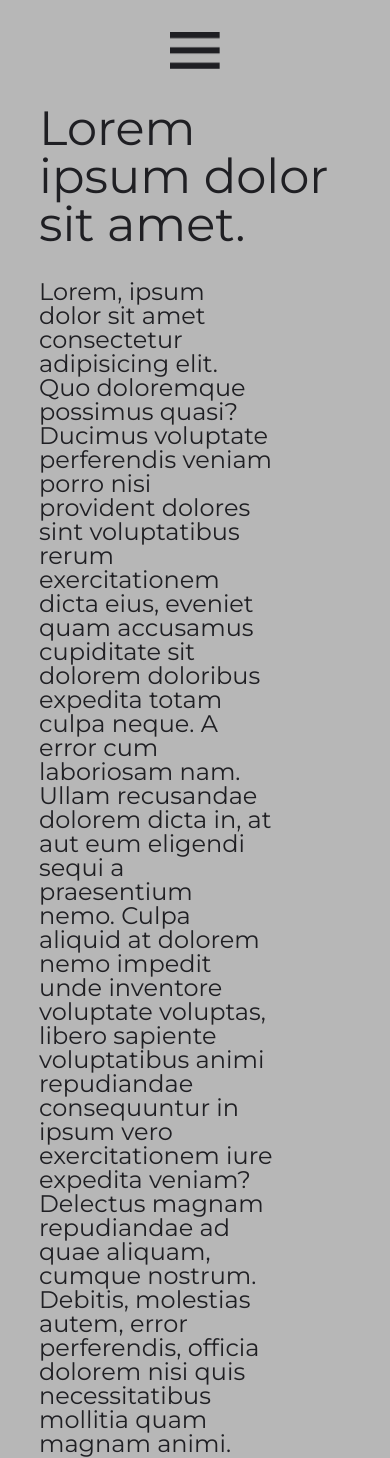
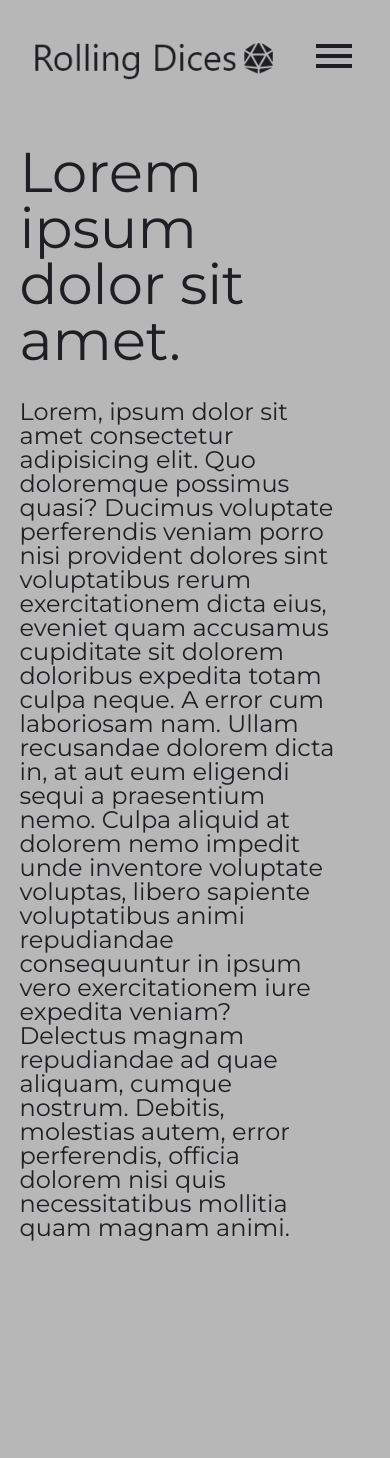
Before and after one commit to raphaelvdossantos/DnDCharSheet, a Django app: page / in a window 390 px wide. After the commit the page ends 1241 px from the top, so only its background shows below. Run offline with Django 3.2, Linux system fonts and the light colour scheme.

Commit message:
home page modificatons

```diff
--- /dev/null
+++ b/NextSession/main/static/js/homeButtons.js
@@ -0,0 +1,6 @@
+var menuButton = document.querySelector('.main-menu');
+
+menuButton.addEventListener('click', () => {
+    var navList = document.querySelector(".nav-list");
+    navList.classList.toggle("open-nav")
+});
--- a/NextSession/main/static/js/loginButtons.js
+++ /dev/null
@@ -1,5 +0,0 @@
-var menuButton = document.querySelector('#main-menu');
-menuButton.addEventListener('click', () => {
-    var menuNav = document.querySelector("#nav-bar");
-    menuNav.classList.toggle("nav-bar-open")
-});
--- a/NextSession/main/static/styles/home.css
+++ b/NextSession/main/static/styles/home.css
@@ -13,35 +13,38 @@ body a {
     text-decoration: none;
 }
 
-.nav-bar {
+nav {
     position: relative;
-    margin: 1.5em 2em;
-    max-width: 100vw;
-    display: flex;
-    justify-content: space-between;
+    display: grid;
+    grid-template-columns: 1fr 1fr;
     align-items: center;
-    border: none;
+    z-index: 2;
 }
 
 .main-logo {
-    justify-self: start;
+    padding: 1em 0 1em 2em;
 }
 
 .nav-list {
+    justify-self: end;
     display: flex;
     font-size: 1.5em;
     font-weight: bold;
+    letter-spacing: 2px;
+    padding: 1em 2em 1em 0;
 }
 
 .nav-item {
-    margin-left: 2em;
-    letter-spacing: 1px;
+    margin-left: 2rem;
+    padding-bottom: 0.5rem;
+    border-bottom: 3px solid #b7b7b7 ;
     transition: 200ms;
 }
 
 .nav-item:hover {
-    opacity: 0.8;
-    transform: scale(1.05);
+    transition: 200ms;
+    border-bottom-color: #1f1f23;
+
 }
 
 .main-menu {
@@ -49,81 +52,104 @@ body a {
     overflow: hidden;
 }
 
-.content {
-    margin: 5em;
+main {
+    position: relative;
+    margin: 0 auto 0 2rem;
+    width: 60vw;
 }
 
 .main-title {
-    max-width: 45vw;
-    font-size: 4em;
-    margin-bottom: 2rem;
+    position: relative;
+    font-size: 3.5em;
+    margin-right: 1em;
+    margin-top: 2rem;
 }
 
 .main-content {
+    margin-top: 2rem;
+    margin-right: 2rem;
     font-size: 1.5em;
-    width: 60vw;
+}
+
+@media (max-width: 730px) {
+    nav {
+        grid-template-rows: 1fr 1fr;
+        grid-template-columns: 1fr;
+        justify-items: center;
+    }
+    .main-logo {
+        padding-left: 0;
+    }
+    .nav-list {
+        justify-self: center;
+        padding-right: 0;
+    }
+    .nav-item {
+        margin: 0 2rem;
+    }
+    main {
+        position: relative;
+        margin: 0 auto;
+        width: 90vw;
+    }
+
+    .main-title {
+        position: relative;
+        font-size: 3.5em;
+        margin-right: 1em;
+        margin-top: 2rem;
+    }
+
+    .main-content {
+        margin-top: 2rem;
+        margin-right: 2rem;
+        font-size: 1.5em;
+    }
 }
 
 @media (max-width: 500px) {
 
-    .nav-bar {
+    body a {
+        color: white;
+    }
+    nav {
+        grid-template-rows: 1fr;
+        grid-template-areas: "logo menu";
+    }
+    .main-logo {
+        grid-area: logo;
+        height: 3em;
+        width: auto;
+        margin: 1em 2em;
+    }
+    .nav-list {
         flex-direction: column;
-        justify-content: space-evenly;
-        margin: 0;
-        height: 0;
-        padding-top: 5em;
-        overflow: hidden;
+        position: fixed;
         height: 100%;
         width: 0;
-        position: fixed;
-        z-index: 1;
-        top: 0;
-        left: 0;
-        background:#6E98E1;
-        overflow-x: hidden;
-        transition: all 0.7s ease;
+        background-color: #1f1f23;
+        text-align: center;
+        padding: 1em 0;
+        font-size: 2.5em;
+        overflow: hidden;
+        transition: width 400ms ease-in-out;
     }
-
-    .main-logo {
-        justify-self: end;
+    .open-nav {
+        width: 100%;
+        transition: width 400ms ease-in-out;
     }
-
-
-    .nav-list {
-        flex-direction: column;
-    }
-
     .nav-item {
-        margin: 2em auto;
-    }
-
-    .nav-bar-open {
-        width: 100vw;
-    }
-
-    .content {
-        max-width: 80vw;
-        margin: 0 auto;
-    }
-
-    .main-title{
-        max-width: 100vw;
-        font-size: 3em;
-        margin-bottom: 2rem;
-    }
-
-    .main-menu {
-        min-width: 50px;
-        height: auto;
-        margin: 2em 0;
-        position: relative;
-        text-align: center;
+        margin: 1em 0;
+        border: none;
         z-index: 2;
     }
-
-    .main-menu img{
-        max-width: 50px;
-        height: auto;
+    .main-menu {
+        justify-self: end;
+        grid-area: menu;
+        height: 3em;
+        width: auto;
+        margin: 1em 2em;
+        z-index: 2;
+        cursor: pointer;
     }
-
 }
--- a/NextSession/main/templates/main/header.html
+++ b/NextSession/main/templates/main/header.html
@@ -17,6 +17,6 @@
         {% block content %}
         {% endblock %}
     </div>
-    <script src="{% static './js/loginButtons.js' %}"></script>
+    <script src="{% static './js/homeButtons.js' %}"></script>
 </body>
 </html>
--- a/NextSession/main/templates/main/home.html
+++ b/NextSession/main/templates/main/home.html
@@ -2,11 +2,11 @@
 
 {% block content %}
 
-<div class="content">
+<main>
     <h1 class="main-title">Lorem ipsum dolor sit amet.</h1>
     <div class="main-content">
         <p>Lorem, ipsum dolor sit amet consectetur adipisicing elit. Quo doloremque possimus quasi? Ducimus voluptate perferendis veniam porro nisi provident dolores sint voluptatibus rerum exercitationem dicta eius, eveniet quam accusamus cupiditate sit dolorem doloribus expedita totam culpa neque. A error cum laboriosam nam. Ullam recusandae dolorem dicta in, at aut eum eligendi sequi a praesentium nemo. Culpa aliquid at dolorem nemo impedit unde inventore voluptate voluptas, libero sapiente voluptatibus animi repudiandae consequuntur in ipsum vero exercitationem iure expedita veniam? Delectus magnam repudiandae ad quae aliquam, cumque nostrum. Debitis, molestias autem, error perferendis, officia dolorem nisi quis necessitatibus mollitia quam magnam animi.</p>
     </div>
-</div>
+</main>
 
 {% endblock %}
--- a/NextSession/main/templates/main/includes/navbar.html
+++ b/NextSession/main/templates/main/includes/navbar.html
@@ -1,16 +1,10 @@
 {% load static %}
 <nav>
-    <figure class="main-menu" id="main-menu">
-        <img src="{% static './imgs/main-menu.png' %}" alt="logo">
-    </figure>
-    <div class="nav-bar" id="nav-bar">
-        <figure class="main-logo">
-            <a href="/"><img src="{% static './imgs/main-logo.png' %}" alt="logo"></a>
-        </figure>
-        <ul class="nav-list">
-            <li class="nav-item"><a href="/">Home</a></li class="nav-item">
-                <li class="nav-item"><a href="/register">Registrar</a></li>
-                <li class="nav-item"><a href="/login">Login</a></li>
-        </ul>
-    </div>
+    <img class="main-logo" src="{% static './imgs/main-logo.png' %}" alt="logo">
+    <ul class="nav-list">
+        <a href="/"><li class="nav-item">Home</li class="nav-item"></a>
+        <a href="/register"><li class="nav-item">Registrar</li></a>
+        <a href="/login"><li class="nav-item">Login</li></a>
+    </ul>
+    <img class="main-menu" src="{% static './imgs/menu.svg' %}" alt="logo">
 </nav>
```
Also changed, not shown: NextSession/main/static/styles/char_profile.css (+12 -1 lines), NextSession/main/templates/main/char_profile.html (+15 -8 lines), NextSession/main/static/imgs/menu.svg (added).
